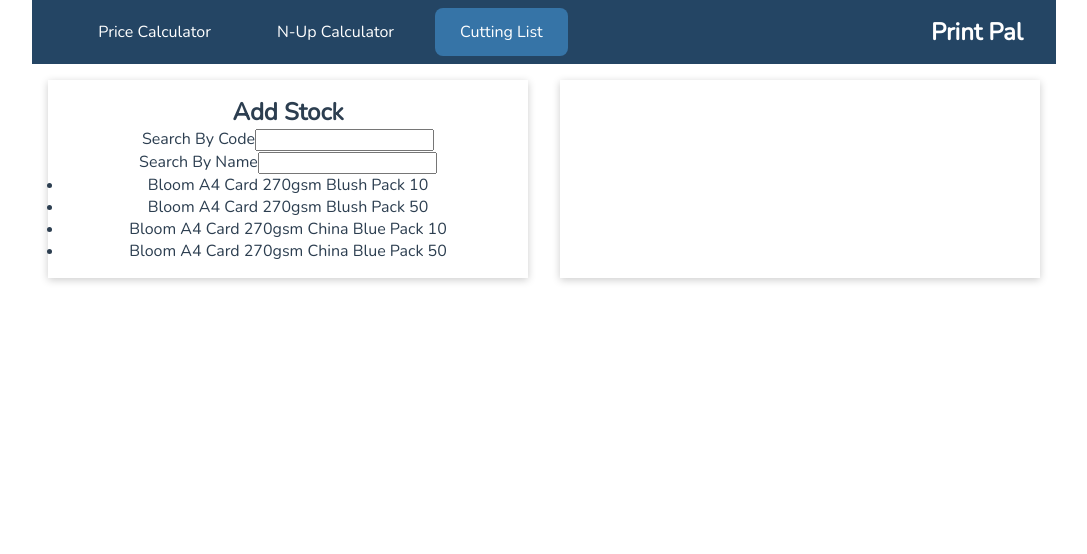
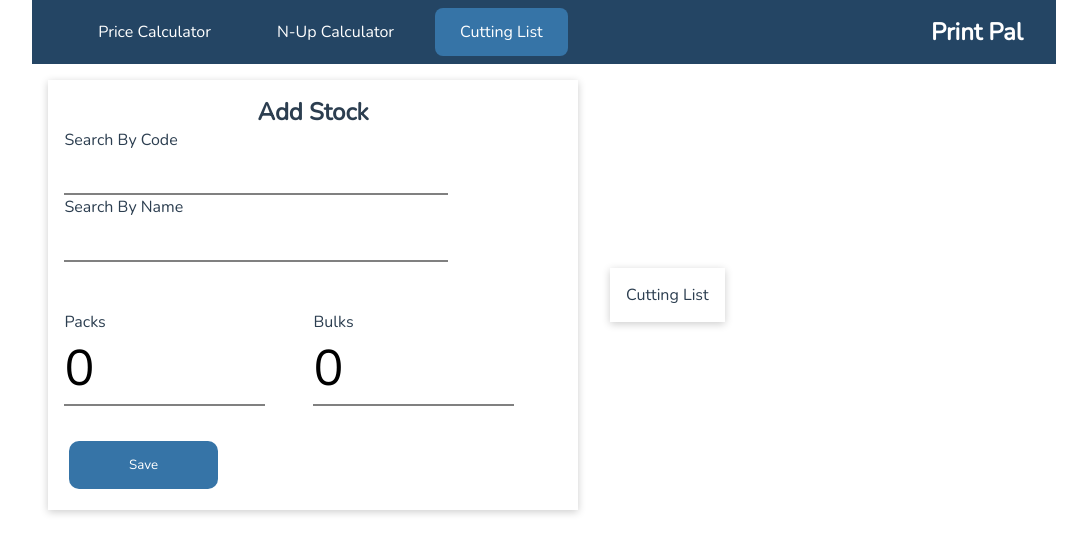
Before and after one commit to jensadria/print-pal, a Vue app: page /cuttinglist in a window 1280 px wide. Shown: the top 554 px of the page, without its empty margins (96-1183 px from the left). Built offline with nearby package versions, Linux system fonts and the light colour scheme.

Commit message:
Additional work on Cutting list, converted to components, added BaseButton,

```diff
--- /dev/null
+++ b/src/components/cuttinglist/AddToList.vue
@@ -0,0 +1,123 @@
+<template>
+  <div class="container">
+    <base-card>
+      <div class="new-product">
+        <h2>Add Stock</h2>
+        <form @submit.prevent="addToList">
+          <div>
+            <label for="code-search">Search By Code</label>
+            <input type="search" name="code-search" id="code-search" />
+          </div>
+          <div>
+            <label for="name-search">Search By Name</label>
+            <input type="search" name="name-search" id="name-search" />
+          </div>
+          <div class="packs-bulks">
+            <div class="form-control">
+              <div>
+                <label for="packs">Packs</label>
+                <input type="number" id="packs" v-model="packs" />
+              </div>
+              <div>
+                <label for="bulks">Bulks</label>
+                <input type="number" id="bulks" v-model="bulks" />
+              </div>
+            </div>
+          </div>
+          <div class="buttons">
+            <base-button mode="blue-bg">Save</base-button>
+          </div>
+          <!-- <ul>
+            <li v-for="product in products" :key="product.name">
+              {{ product.name }}
+            </li>
+          </ul> -->
+        </form>
+      </div>
+    </base-card>
+  </div>
+</template>
+
+<script>
+export default {
+  data() {
+    return {
+      products: null,
+      packs: 0,
+      bulks: 0,
+    };
+  },
+  methods: {
+    addToList() {},
+  },
+  created() {
+    this.products = this.$store.getters.getProducts;
+  },
+};
+</script>
+
+<style scoped>
+/* * {
+  border: 0.1px dotted red;
+} */
+.container {
+  display: flex;
+  width: 100%;
+}
+
+.container > div {
+  flex: 1;
+}
+
+#packs,
+#bulks {
+  width: 140px;
+  text-align: left;
+  font-size: 50px;
+  width: 200px;
+  height: 70px;
+  margin-right: 3rem;
+}
+
+.packs-bulks {
+  margin-top: 3rem;
+}
+
+.form-control {
+  display: flex;
+}
+
+input,
+label {
+  display: block;
+  text-align: left;
+  padding: 0.5px;
+}
+
+input {
+  display: block;
+  border: 2px solid gray;
+  border-top: none;
+  border-right: none;
+  border-left: none;
+  font-size: 30px;
+  font-weight: medium;
+}
+
+input:focus {
+  border: 2px solid var(--mid-blue);
+  border-top: none;
+  border-right: none;
+  border-left: none;
+  background-color: var(--very-light-blue);
+  outline: none;
+}
+
+.buttons {
+  display: flex;
+  /* flex-direction: column; */
+  align-items: center;
+  justify-content: left;
+  margin-top: 30px;
+}
+</style>
--- /dev/null
+++ b/src/components/cuttinglist/CurrentList.vue
@@ -0,0 +1,13 @@
+<template>
+  <div class="container">
+    <base-card>
+      Cutting List
+    </base-card>
+  </div>
+</template>
+
+<script>
+export default {};
+</script>
+
+<style></style>
--- a/src/components/nup/NupFormCalc.vue
+++ b/src/components/nup/NupFormCalc.vue
@@ -74,11 +74,13 @@
               </div>
             </div>
             <div class="buttons">
-              <button>Impose</button>
-              <button type="button" @click="switchOrientation">
+              <base-button mode="blue-bg">Impose</base-button>
+              <base-button type="button" @click="switchOrientation">
                 Switch Orientation
-              </button>
-              <button type="button" @click="resetNumbers">Reset</button>
+              </base-button>
+              <base-button type="button" @click="resetNumbers"
+                >Reset</base-button
+              >
             </div>
           </form>
         </div>
@@ -355,19 +357,6 @@ input:focus {
   margin-top: 30px;
 }
 
-.buttons button {
-  margin: 0.3rem;
-  width: 30%;
-  height: 3rem;
-  border-radius: 10px;
-  border-style: none;
-  background: var(--cool-gray);
-}
-
-.buttons button:first-child {
-  background: var(--light-blue);
-}
-
 .canvas-container {
   max-height: 100%;
   display: flex;
--- a/src/components/ui/BaseButton.vue
+++ b/src/components/ui/BaseButton.vue
@@ -0,0 +1,33 @@
+<template>
+  <button :class="mode">
+    <slot></slot>
+  </button>
+</template>
+
+<script>
+export default {
+  props: {
+    mode: {
+      type: String,
+      required: false,
+      default: null,
+    },
+  },
+};
+</script>
+
+<style>
+button {
+  margin: 0.3rem;
+  width: 30%;
+  height: 3rem;
+  border-radius: 10px;
+  border-style: none;
+  background: var(--cool-gray);
+}
+
+.blue-bg {
+  background: var(--light-blue);
+  color: #fff;
+}
+</style>
--- a/src/main.js
+++ b/src/main.js
@@ -5,6 +5,7 @@ import router from './router.js';
 import store from './store/index.js';
 
 import BaseCard from './components/ui/BaseCard.vue';
+import BaseButton from './components/ui/BaseButton.vue';
 
 const app = createApp(App);
 
@@ -12,5 +13,6 @@ app.use(router);
 app.use(store);
 
 app.component('base-card', BaseCard);
+app.component('base-button', BaseButton);
 
 app.mount('#app');
--- a/src/pages/CuttingList.vue
+++ b/src/pages/CuttingList.vue
@@ -1,58 +1,34 @@
 <template>
   <div class="container">
-    <base-card>
-      <div class="new-product">
-        <h2>Add Stock</h2>
-        <form action="submit">
-          <div>
-            <label for="code-search">Search By Code</label>
-            <input type="search" name="code-search" id="code-search" />
-          </div>
-          <div>
-            <label for="name-search">Search By Name</label>
-            <input type="search" name="name-search" id="name-search" />
-          </div>
-          <ul>
-            <li v-for="product in products" :key="product">
-              {{ product.name }}
-            </li>
-          </ul>
-        </form>
-      </div>
-    </base-card>
-    <base-card> </base-card>
+    <add-to-list></add-to-list>
+    <current-list></current-list>
   </div>
 </template>
 
 <script>
+import AddToList from '../components/cuttinglist/AddToList.vue';
+import CurrentList from '../components/cuttinglist/CurrentList.vue';
+
 export default {
-  data() {
-    return {
-      products: null,
-    };
-  },
-  created() {
-    this.products = this.$store.getters.getProducts;
+  components: {
+    AddToList,
+    CurrentList,
   },
 };
 </script>
 
 <style scoped>
-/* * {
-  border: 0.1px dotted red;
-} */
 .container {
   display: flex;
+  /* flex-basis: auto; */
+  /* flex-grow: 1; */
   width: 100%;
+  /* flex-wrap: wrap; */
 }
 
-.container > div {
+add-to-list,
+current-list {
   flex: 1;
-}
-
-.radio-toolbar input[type='radio'] {
-  opacity: 0;
-  position: fixed;
-  width: 0;
+  /* flex-grow: 1; */
 }
 </style>
--- a/src/store/index.js
+++ b/src/store/index.js
@@ -73,6 +73,7 @@ const store = createStore({
           millPackSize: 100,
         },
       ],
+      currentCuttingList: [],
     };
   },
   getters,
```
